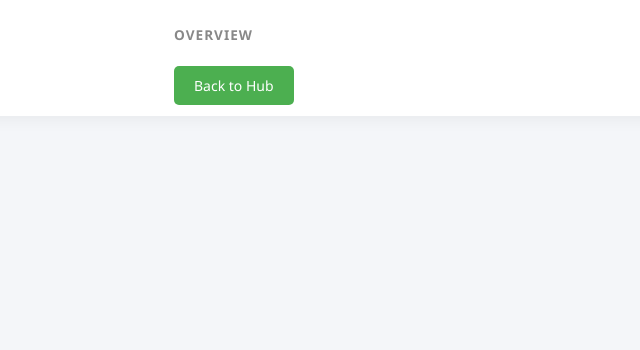
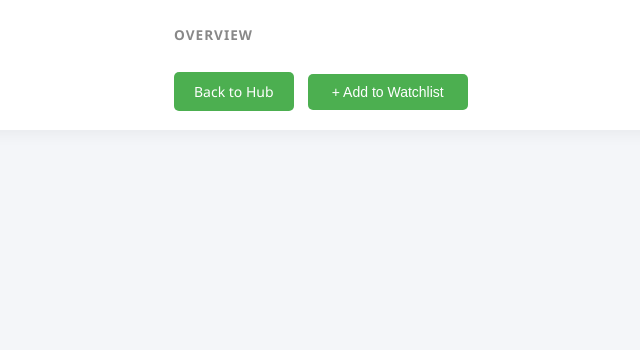
Before and after one commit to Duncan-Pringle/Web-Development-Assignement, a Python web app: template templates/movieDetails.html in a window 1280 px wide. Shown: the part 237-587 px from the top of the page, without its empty margins (316-956 px from the left). Run offline with Jinja, Linux system fonts and the light colour scheme; the template is opened without the code that fills it, so the values that code supplies are empty.

Commit message:
Implement watchlist functionality: add toggle feature, update movie details page, and enhance styles for watchlist button

```diff
--- a/static/css/styles.css
+++ b/static/css/styles.css
@@ -762,3 +762,15 @@ a:has(#hub), a:has(#hub):visited {
         justify-content: center;
     }
 }
+
+/* Styling for when the movie is in the watchlist */
+.btn-added {
+    background-color: #2c2c3a !important; /* Darker color */
+    border: 1px solid #4CAF50 !important;
+    color: #4CAF50 !important;
+}
+
+#watchlist-btn {
+    transition: all 0.3s ease;
+    min-width: 160px; /* Prevents button from jumping when text changes */
+}
--- a/static/js/main.js
+++ b/static/js/main.js
@@ -18,3 +18,27 @@ window.onclick = function(event) {
 function movieDetails() {
     window.location.href = "/movie/0";
 }
+
+document.getElementById('watchlist-btn').addEventListener('click', function() {
+    const btn = this;
+    const movieId = btn.getAttribute('data-movie-id');
+
+    fetch(`/toggle-watchlist/${movieId}`, { method: 'POST' })
+    .then(response => {
+        if (response.status === 401) {
+            alert("Please log in to use the watchlist!");
+            return;
+        }
+        return response.json();
+    })
+    .then(data => {
+        if (data.status === 'added') {
+            btn.innerText = '✓ In Watchlist';
+            btn.classList.add('btn-added');
+        } else if (data.status === 'removed') {
+            btn.innerText = '+ Add to Watchlist';
+            btn.classList.remove('btn-added');
+        }
+    })
+    .catch(err => console.error('Error:', err));
+});
--- a/templates/movieDetails.html
+++ b/templates/movieDetails.html
@@ -25,6 +25,13 @@
 
             <div style="margin-top: 30px;">
                 <a href="/" class="btn">Back to Hub</a>
+                <button id="watchlist-btn" class="btn {% if is_in_watchlist %}btn-added{% endif %}" data-movie-id="{{ movie.movieID }}">
+                {% if is_in_watchlist %}
+                    ✓ In Watchlist
+                {% else %}
+                    + Add to Watchlist
+                {% endif %}
+                </button>
             </div>
         </div>
 
--- a/templates/poster.html
+++ b/templates/poster.html
@@ -4,7 +4,7 @@
     <p class="poster-title">{{ movie.title }}</p>
 
     <div class="poster-buttons">
-        <a href="/movie/{{ movie.id }}" class="btn">Details</a>
+        <a href="/movie/{{ movie.title }}" class="btn">Details</a>
 
         <a href="https://www.youtube.com/results?search_query={{ movie.title }} trailer"
            target="_blank"
```
Also changed, not shown: app.py (+21 -0 lines), db_functions.py (+9 -0 lines).
